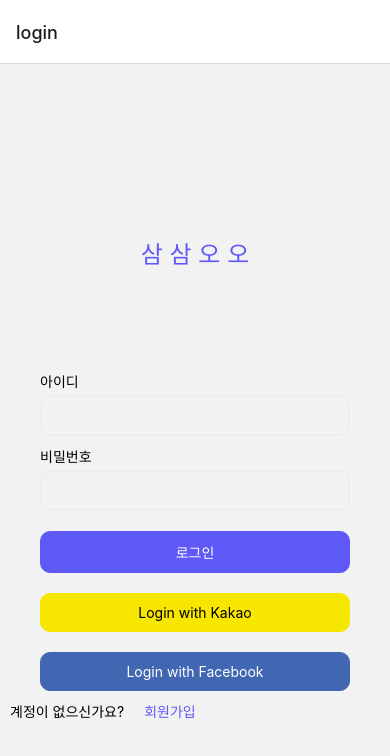
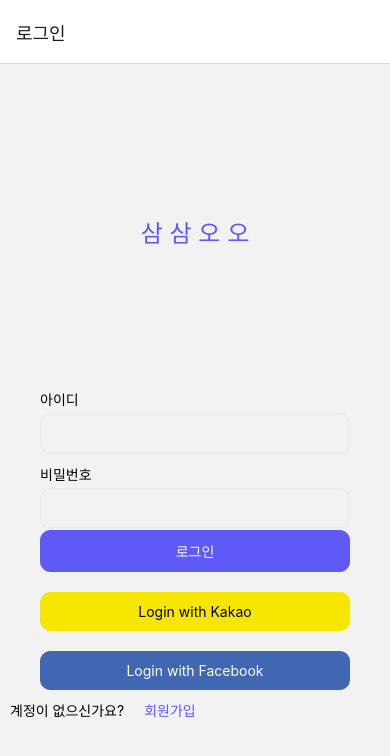
Before and after one commit to wonjaeL/sam-sam-oh-oh, a React Native app in the folder samsam-react-native/: screen /login in a window 390 px wide. Shown: the top 756 px of the page. Built offline with nearby package versions, Linux system fonts and the light colour scheme.

Commit message:
make Toast

```diff
--- a/samsam-react-native/App.js
+++ b/samsam-react-native/App.js
@@ -4,22 +4,30 @@
 import {createStackNavigator} from '@react-navigation/stack';
 import Login from './screens/login.js';
 import Main from './screens/Main.js';
-
+import Toast from 'react-native-toast-message';
 // 앱이 각 화면이 전환될 수 있는 기본 틀을 제공한다.
 const Stack = createStackNavigator();
 const App = () => {
   return (
     //네비게이션의 트리를 관리해주는 컴포넌트
-
+    <>
       <NavigationContainer>
         {/* 네비게이션 기본틀의 스택을 생성 */}
         <Stack.Navigator>
           {/* <Stack.Screen name="Home" component={HomeScreen} />
         <Stack.Screen name="Details" component={DetailsScreen} /> */}
-        <Stack.Screen name="login" component={Login} />
+          <Stack.Screen
+            name="login"
+            component={Login}
+            options={{
+              title: '로그인',
+            }}
+          />
           <Stack.Screen name="Main" component={Main} />
         </Stack.Navigator>
       </NavigationContainer>
+      <Toast />
+    </>
   );
 };
 
--- a/samsam-react-native/package.json
+++ b/samsam-react-native/package.json
@@ -18,7 +18,9 @@
     "react-native-gesture-handler": "^2.8.0",
     "react-native-reanimated": "^2.13.0",
     "react-native-safe-area-context": "^4.4.1",
-    "react-native-screens": "^3.18.2"
+    "react-native-screens": "^3.18.2",
+    "react-native-toast-message": "^2.1.5",
+    "react-native-vector-icons": "^9.2.0"
   },
   "devDependencies": {
     "@babel/core": "^7.12.9",
--- a/samsam-react-native/screens/Main.js
+++ b/samsam-react-native/screens/Main.js
@@ -1,5 +1,6 @@
 import React from 'react';
 import {TouchableOpacity, Image, Text, StyleSheet, View} from 'react-native';
+
 const Main = ({navigation, route}) => {
   const onPressMenu = () => {};
   return (
--- a/samsam-react-native/screens/login.js
+++ b/samsam-react-native/screens/login.js
@@ -7,9 +7,26 @@
   View,
   Alert,
 } from 'react-native';
+import Toast from 'react-native-toast-message';
 const Login = ({navigation}) => {
   const [id, onChangeId] = React.useState();
   const [password, onChangePassword] = React.useState();
+  const succesToast = ({id}) => {
+    Toast.show({
+      type: 'success',
+      text1: '로그인 성공',
+      text2: '반갑습니다. ' + id + '님.',
+      position: 'bottom',
+    });
+  };
+  const errorToast = () => {
+    Toast.show({
+      type: 'error',
+      text1: '로그인 실패',
+      position: 'bottom',
+      //text2: '반갑습니다. ' + id + '님.',
+    });
+  };
   //const [text, onChangeText] = React.useState();
   const loginErrorMessage = error => {
     Alert.alert('로그인 실패', error, [
@@ -25,26 +42,38 @@
       id: id,
       password: password,
     });
-    const url =
-      'http://ec2-13-124-162-219.ap-northeast-2.compute.amazonaws.com:10000/login/';
-    fetch(url, {
+    // navigation.navigate('Main', {id: id});
+
+    fetch(
+      'http://ec2-13-124-162-219.ap-northeast-2.compute.amazonaws.com:10000/login/',
+      {
         method: 'POST',
-      headers: {'Content-Type': 'application/json'},
-      body: body,
-    })
-      .then(response => response.json())
+        headers: {
+          Accept: 'application/json',
+          'Content-Type': 'application/json',
+        },
+        body: JSON.stringify({
+          id: 'test',
+          password: 'test',
+        }),
+      },
+    )
       // .then(response => {
       //   console.log(response);
-      //   console.log(body);
-      //   console.log(response.json());
+      //   //console.log(response.body);
+      //   //console.log(response.text());
+      //   //console.log(response.json());
       //   // if (!response.ok) {
       //   //   loginErrorMessage(response.json().massage);
       //   // }
-      //   return response.json();
+      //   //return response.json();
+      //   return response.text();
       // })
+      .then(response => response.text())
       .then(responseJson => {
         console.log(responseJson);
         navigation.navigate('Main', {id: '방기승'});
+        succesToast({id});
       })
       .catch(error => {
         console.error(error);
@@ -52,6 +81,7 @@
       });
   };
   const onPressSinup = () => {
+    errorToast();
     // fetch('http://d98a-211-38-155-122.ngrok.io/api/posts/', {
     //   method: 'GET',
     // })
@@ -67,8 +97,11 @@
     //   });
   };
   return (
-    <View>
+    <View style={styles.main_view}>
+      <View style={styles.title_view}>
         <Text style={styles.title}>삼 삼 오 오</Text>
+      </View>
+      <View style={styles.text_input_view}>
         <Text style={styles.label}>아이디</Text>
         <TextInput style={styles.input} onChangeText={onChangeId} value={id} />
         <Text style={styles.label}>비밀번호</Text>
@@ -78,7 +111,8 @@
           secureTextEntry={true}
           value={password}
         />
-
+      </View>
+      <View style={styles.button_view}>
         <TouchableOpacity
           style={[styles.loginButton, styles.button]}
           onPress={onPressLogin}
@@ -109,10 +143,26 @@
           </Text>
         </TouchableOpacity>
       </View>
+    </View>
   );
 };
 
 const styles = StyleSheet.create({
+  main_view: {
+    flex: 1,
+  },
+  title_view: {
+    flex: 3,
+    justifyContent: 'center',
+  },
+  text_input_view: {
+    flex: 1,
+    justifyContent: 'center',
+  },
+  button_view: {
+    flex: 3,
+    //justifyContent: 'center',
+  },
   input: {
     autoCapitalize: 'none',
     marginRight: 40,
@@ -131,12 +181,13 @@
     marginRight: 40,
     marginLeft: 40,
   },
+
   title: {
     color: '#5F5AF7',
     textAlign: 'center',
     fontSize: 24,
-    marginTop: 171,
-    marginBottom: 91,
+    //marginTop: 171,
+    //marginBottom: 91,
   },
   button: {
     marginRight: 40,
```
Also changed, not shown: 5 other files (tests, documents, lock files or other folders). Lines whose indentation alone changed are shown as unchanged.
